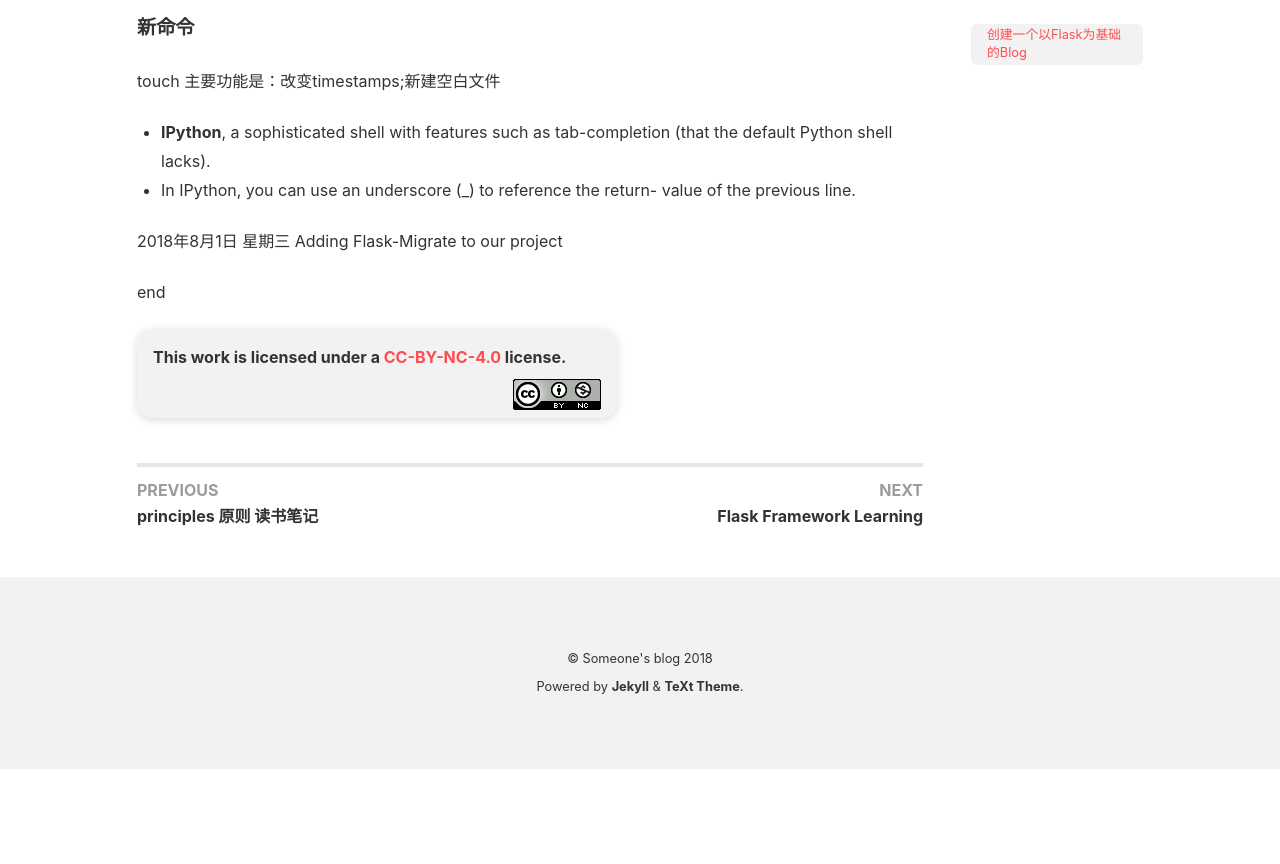
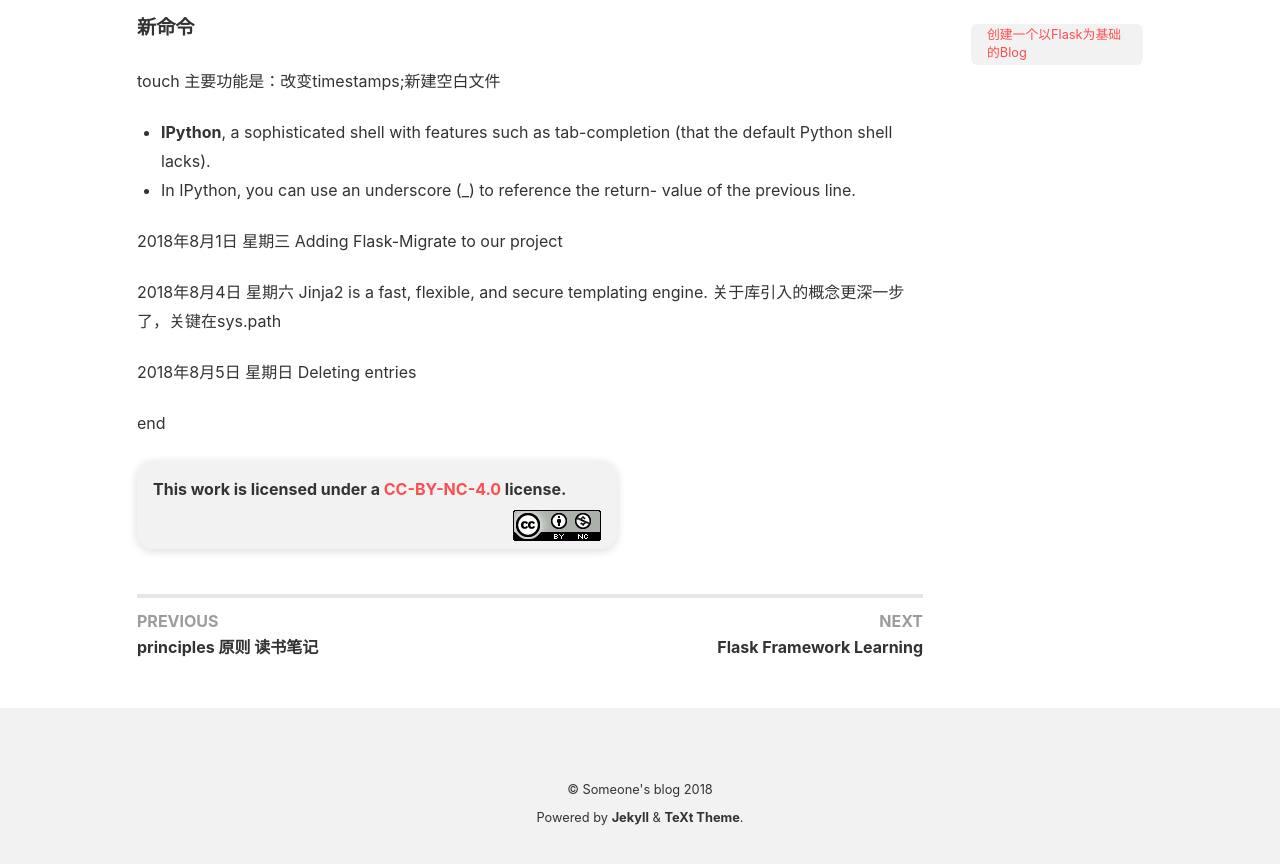
Before and after one commit to slyrx/Tech_Blog, a Jekyll site: the page built from _posts/2018-8-1-python-flask-blog.md, in a window 1280 px wide and 900 px high, scrolled down 2862 px. Shown: the top 864 px of the window. Built offline with Jekyll 4.4.1, drawn with Linux system fonts in a browser that asks for light colours; nearby versions of some CDN libraries; before the commit the page ends 3631 px from its top, so only the background shows below that.

Commit message:
add new articles

```diff
--- a/_posts/2018-8-1-python-flask-blog.md
+++ b/_posts/2018-8-1-python-flask-blog.md
@@ -53,4 +53,11 @@ touch 主要功能是：改变timestamps;新建空白文件
 2018年8月1日 星期三
 Adding Flask-Migrate to our project
 
+2018年8月4日 星期六
+Jinja2 is a fast, flexible, and secure templating engine.
+关于库引入的概念更深一步了，关键在sys.path
+
+2018年8月5日 星期日
+Deleting entries
+
 end
```
